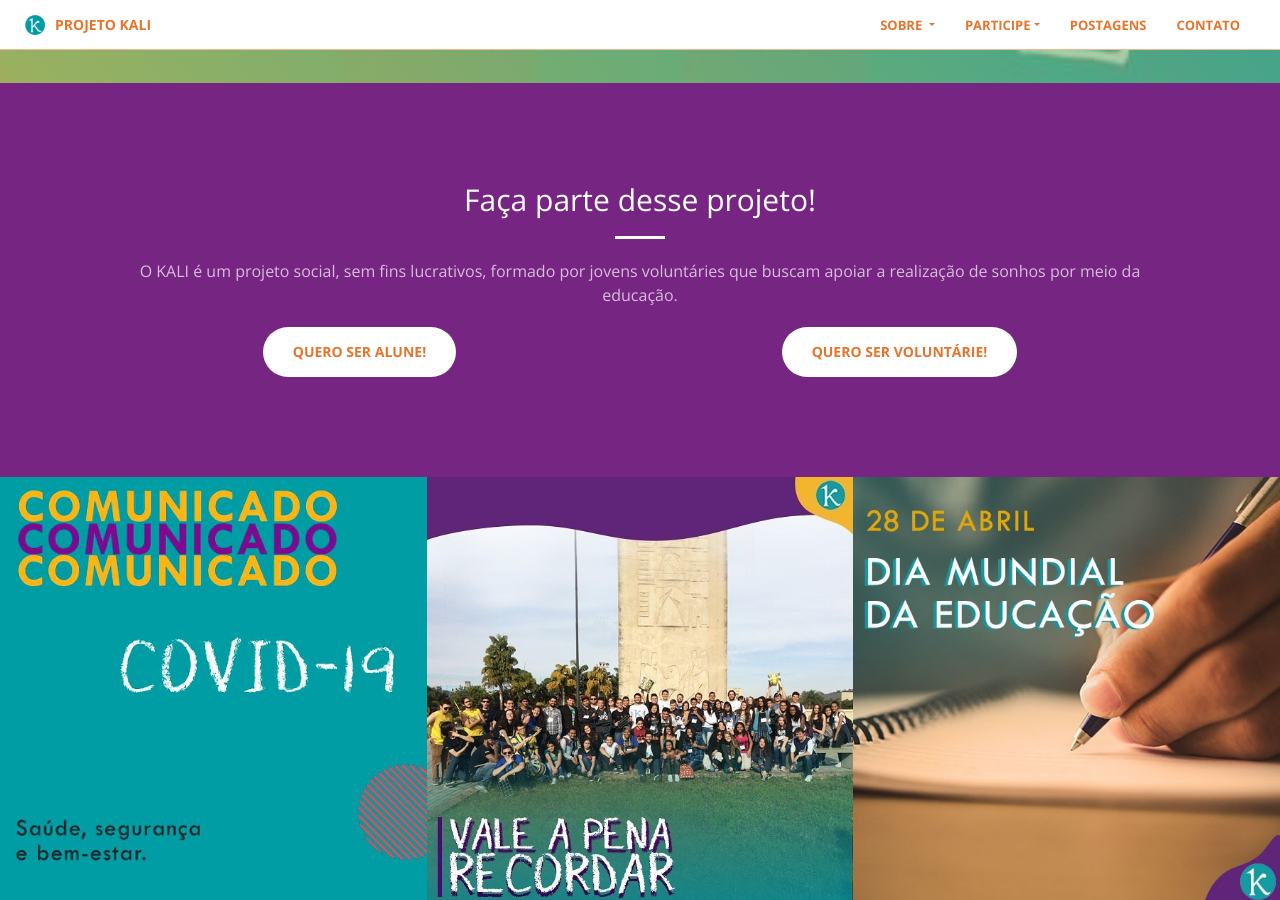
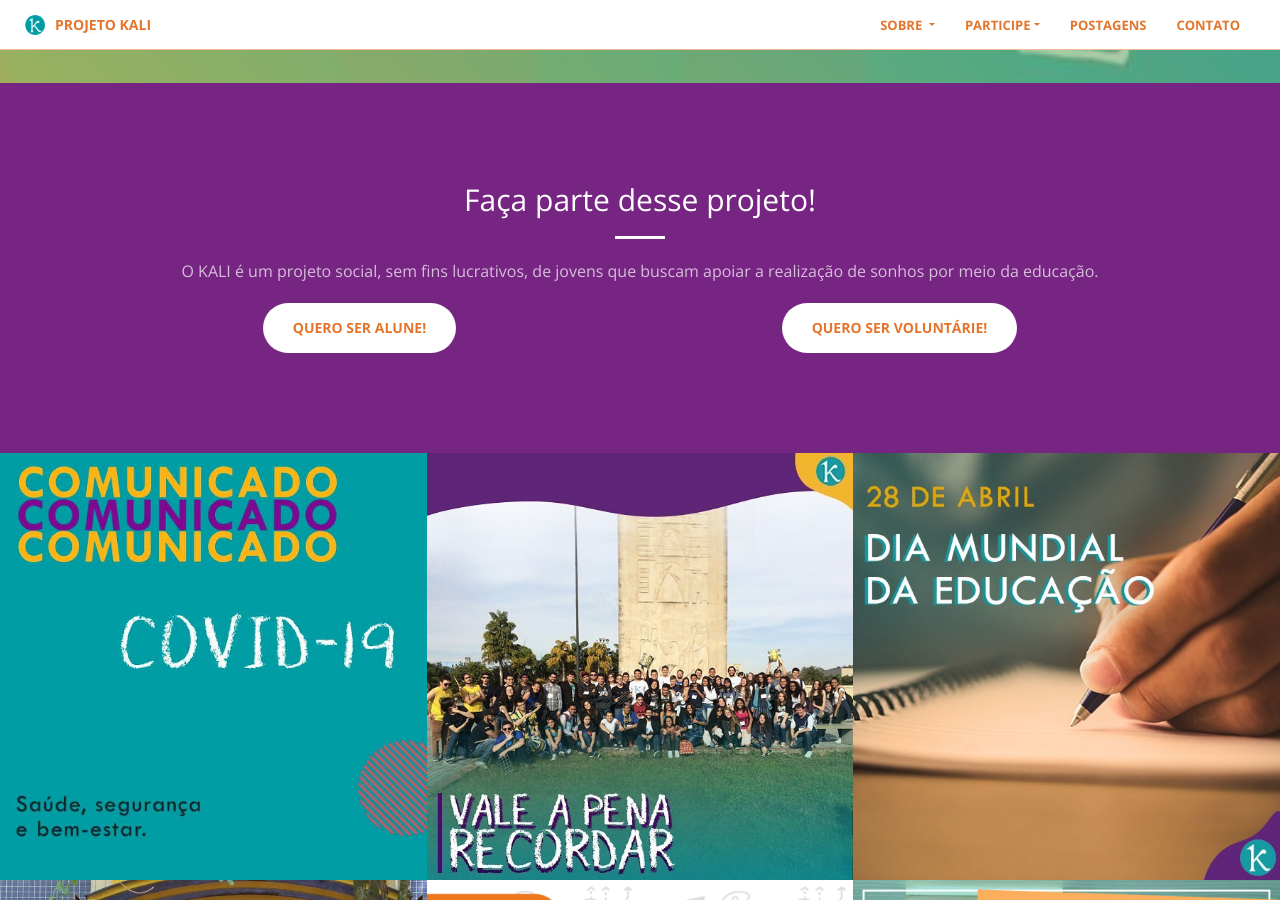
Before and after one commit to projetokali/projetokali.github.io, a Jekyll site: the page built from index.html, in a window 1280 px wide and 900 px high, scrolled down 867 px. Built offline with Jekyll 4.4.1, drawn with Linux system fonts in a browser that asks for light colours.

Commit message:
Muda descricao para caber no google

```diff
--- a/_includes/call-to-action.html
+++ b/_includes/call-to-action.html
@@ -3,7 +3,7 @@
         <div class="text-center">
             <h2 class="section-heading">Faça parte desse projeto!</h2>
             <hr class="light">
-            <p class="text-faded">O KALI é um projeto social, sem fins lucrativos, formado por jovens voluntáries que buscam apoiar a realização de sonhos por meio da educação.</p>
+            <p class="text-faded">O KALI é um projeto social, sem fins lucrativos, de jovens que buscam apoiar a realização de sonhos por meio da educação.</p>
             <div class="d-flex flex-column flex-md-row justify-content-around">
                 <a href="{{ site.form_inscricao_alunos }}" class="btn btn-default btn-xl" data-aos="fade-right" target="_blank">Quero ser alune!</a>
                 <a href="{{ site.form_inscricao_voluntarios }}" class="btn btn-default btn-xl mt-5 mt-md-0" data-aos="fade-left" target="_blank">Quero ser voluntárie!</a>
```
